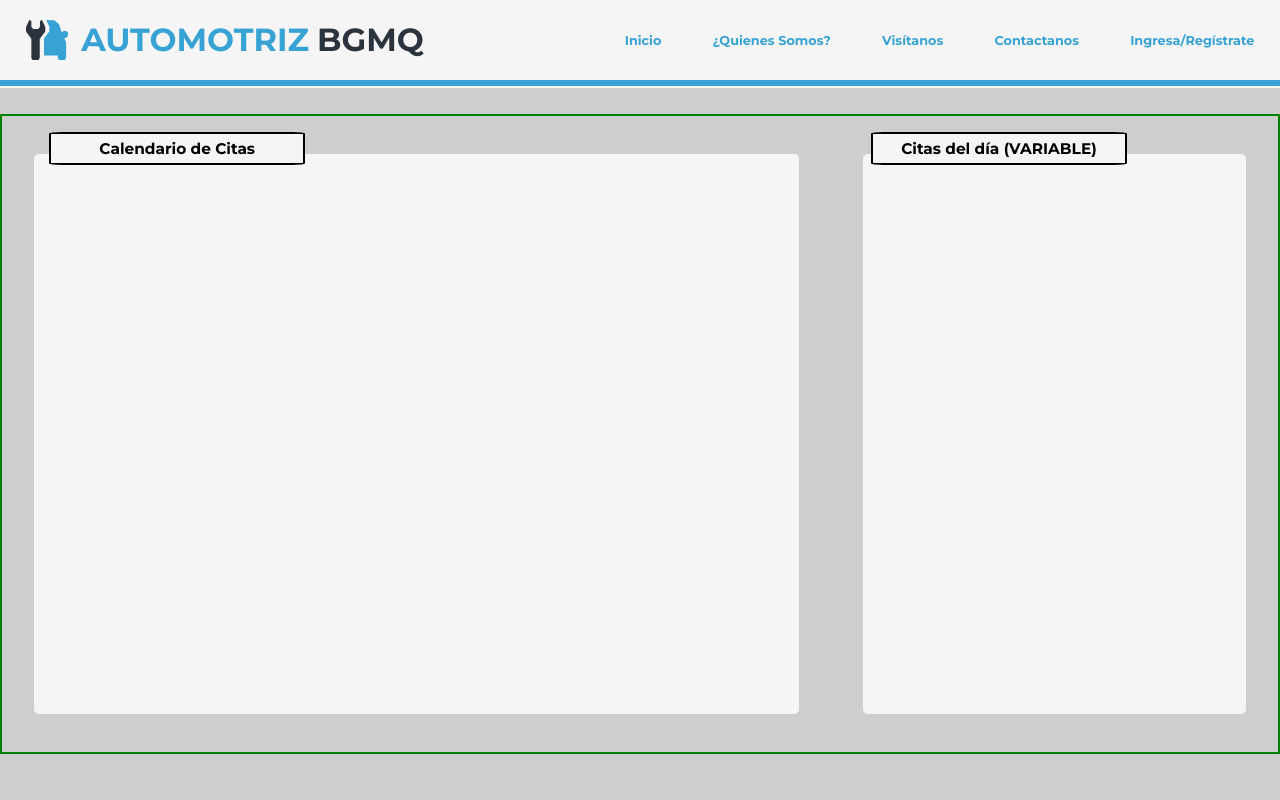
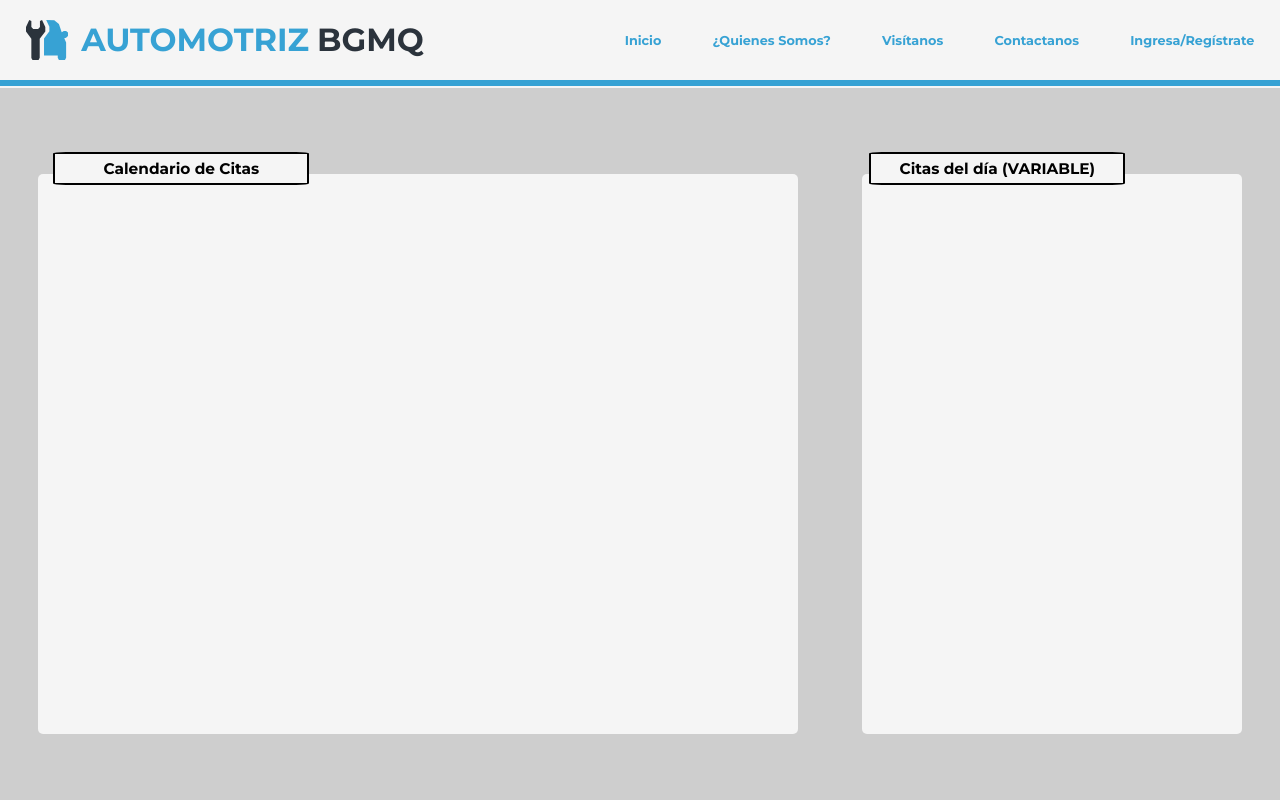
Before and after one commit to nbolinaga/automotrizBGM, an Angular app in the folder automotrizBGMQ/: page /citas in a window 1280 px wide. Shown: the top 800 px of the page. Built offline with nearby package versions, Linux system fonts and the light colour scheme.

Commit message:
Detales en citas

```diff
--- a/automotrizBGMQ/src/app/components/citas/citas.component.html
+++ b/automotrizBGMQ/src/app/components/citas/citas.component.html
@@ -1,4 +1,4 @@
-<!-- SECTION de citas para el perfil de administrador -->
+<!-- SECTION de citas para el perfil de Gerente -->
 <section class="citas-gerente">
 
   <div class="seccion1">
--- a/automotrizBGMQ/src/app/components/citas/citas.component.scss
+++ b/automotrizBGMQ/src/app/components/citas/citas.component.scss
@@ -5,7 +5,7 @@
   margin-top: 11vh;
   display: flex;
   flex-direction: column;
-  flex-wrap: wrap;
+  flex-wrap: nowrap;
   align-items: center;
   justify-content: center;
 
@@ -36,10 +36,9 @@
     align-items: center;
     flex-wrap: wrap;
     justify-content: space-around;
-    border: 2px solid green;
     margin: 2% 0 2% 0;
-    width: 100%;
-    height: 80vh;
+    width: 99vw;
+    height: 85vh;
 
 
     .calendario {
@@ -70,7 +69,6 @@
     align-items: center;
     flex-wrap: wrap;
     justify-content: space-around;
-    border: 2px solid green;
     margin: 2% 0 0 0;
     width: 100%;
     height: 80vh;
```
